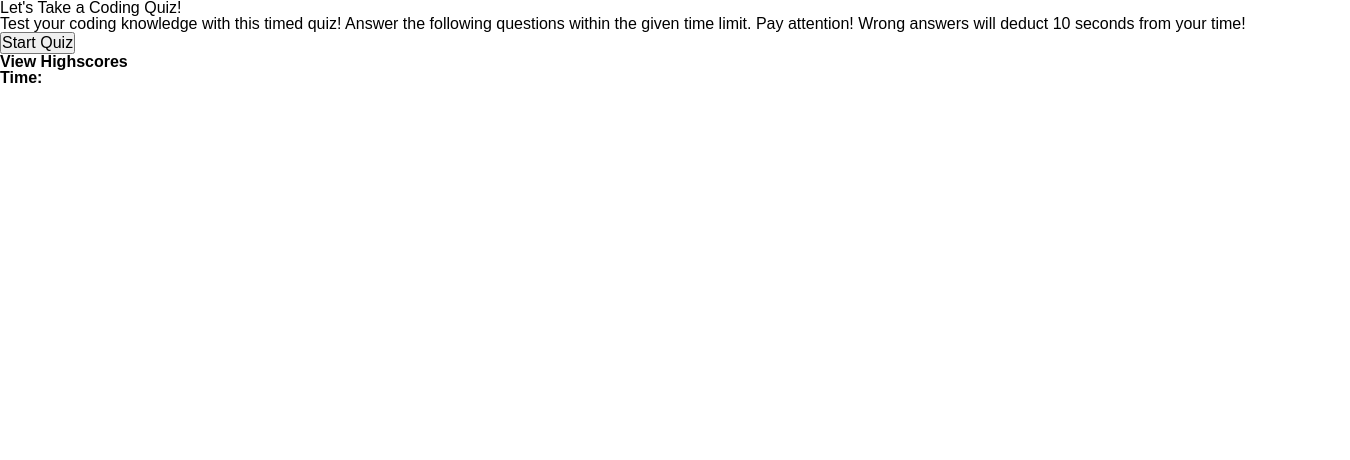
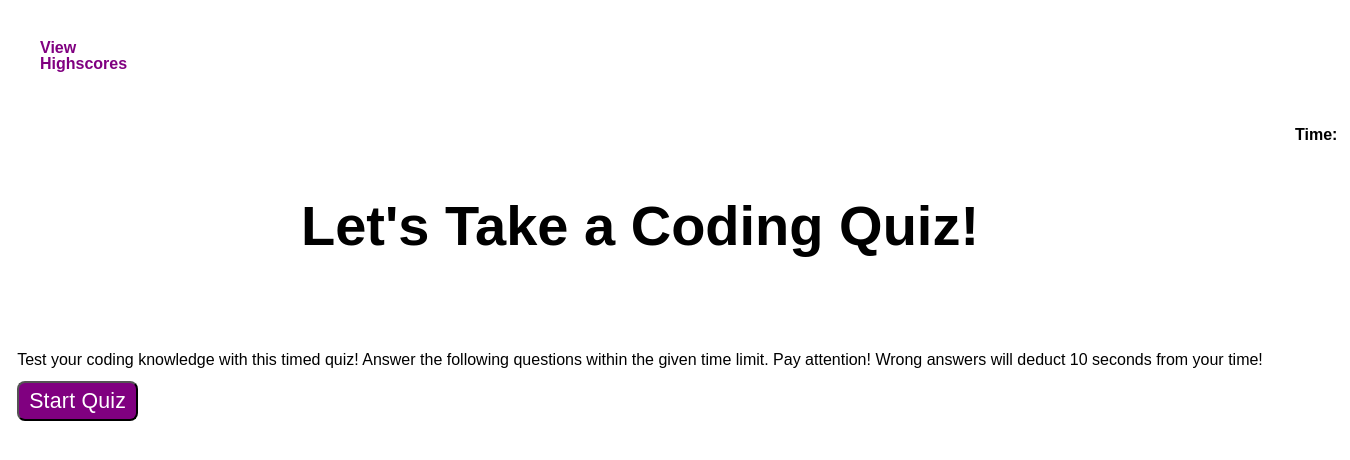
Before and after one commit to kflinnn/Quiz-Yo-Self, a plain HTML site: page index.html in a window 1280 px wide. Shown: the whole page, 1350 px wide, since content can reach past the window. Drawn offline with Linux system fonts and the light colour scheme.

Commit message:
it says I need to push changes

```diff
--- a/assets/css/style.css
+++ b/assets/css/style.css
@@ -0,0 +1,151 @@
+* {
+    box-sizing: border-box;
+  }
+
+  body {
+    font-family: Arial;
+    margin: 0;
+    display: flex;
+    flex-direction: column;
+    min-height: 100vh;
+    justify-content: flex-start;
+  }
+
+
+  /* .reset-button {
+    font-size: 16px;
+    height: 30px;
+    line-height: 8px;
+    margin-top: 20px;
+  }
+
+  .win-loss-container {
+    display: flex;
+    justify-content: space-between;
+    margin-top: 16px;
+  } */
+
+  button {
+    background-color: purple;
+    border-radius: 8px;
+    color: white;
+    cursor: pointer;
+    font-size: 16pt;
+    letter-spacing: 0.21px;
+    line-height: 16px;
+    max-width: 255px;
+    padding: 10px 10px;
+    text-align: center;
+    transition-duration: 0.15s;
+    transition-property: background-color;
+    transition-timing-function: linear;
+    margin-top: 0.6em;
+  }
+
+  header {
+    padding: 40px;
+    text-align: center;
+    color: black;
+    border-bottom:30px
+  }
+
+  main {
+    display: flex;
+    flex-wrap: wrap;
+    justify-content: space-around;
+  }
+
+  section {
+    flex: 0 auto;
+    padding: 8px;
+    margin-top: 50px;
+    background-color: white;
+    border-radius: 8px;
+  }
+
+  .view-highscores {
+    margin-top: 0;
+    padding-right: 1200px;
+    padding-top: 0px;
+    color: purple;
+  }
+
+  .quiz-timer{
+    margin: 0 auto;
+    padding-left: 1200px;
+  }
+
+  /* .word-guess {
+    width: 55vw;
+    height: 400px;
+  }
+
+  .results {
+    width: 30vw;
+    height: 400px;
+  } */
+
+  /* .card {
+    background: radial-gradient(circle, rgba(240,230,140,1) 0%, rgba(187,124,33,0.604079131652661) 100%);
+    border: 1px solid #eceff1;
+    border-radius: 8px;
+    box-shadow: rgba(60, 64, 67, 2) 0 1px 2px 0,
+      rgba(60, 64, 67, 0.15) 0 2px 4px 3px;
+    margin: auto;
+    padding: 20px;
+  } */
+
+  /* .word-blanks {
+    line-height: 360px;
+  } */
+
+  .large-font {
+    font-size: 3.5em;
+    text-align:center;
+    font-weight: bold;
+  }
+
+  /* .timer {
+    height: 240px;
+    padding: 10px;
+    background: #13293d;
+    color: #fff;
+    text-align: center;
+  } */
+
+  .timer-text {
+    padding: 55px;
+  }
+
+  /* @media screen and (max-width: 1183px) {
+    main {
+      flex-direction: column;
+    }
+
+    .word-guess,
+    .results {
+      width: 90vw;
+    }
+
+    section {
+      background-color: white;
+      margin: 20px auto;
+      width: 92vw;
+    }
+  } */
+
+  /* @media screen and (max-width: 504px) {
+    .large-font {
+      font-size: 2em;
+    }
+
+    .reset-button {
+      font-size: 12px;
+      width: 20ox;
+
+    }
+   */
+
+   .timer {
+      height: 200px;
+    }
--- a/assets/js/script.js
+++ b/assets/js/script.js
@@ -51,6 +51,7 @@ function startTimer() {
       if (timerCount > 0) {
         timerEl.textContent = "Time: " + timerCount;
         timerCount--;
+        //pullQuestion();
       } else if (timerCount === 1){
         timerEl.textContent = timerCount;
         timerCount--;
--- a/index.html
+++ b/index.html
@@ -9,6 +9,16 @@
   </head>
   <body>
     <header>
+
+      <div class="view-highscores">
+        <h2>View Highscores</h2>
+      </div>
+        <div class= "quiz-timer">
+          <div class = "timer-text">
+          <h3>Time: </h3>
+          </div>
+        </div>
+      </div>
       <div class= "large-font">Let's Take a Coding Quiz!</div>
           </header>
 
@@ -19,21 +29,6 @@
         </div>
         <button class="start-button">Start Quiz</button>
       </section>
-
-      <section>
-        <div class="view-highscores">
-          <div class = "highscores-container">
-          <h2>View Highscores</h2>
-          </div>
-        </div>
-
-          <div class= "quiz-timer">
-            <div class = "timer-text">
-            <h3>Time: </h3>
-            </div>
-          </div>
-        </div>
-      </section>
     </main>
     <script src="assets/js/script.js"></script>
   </body>
```
